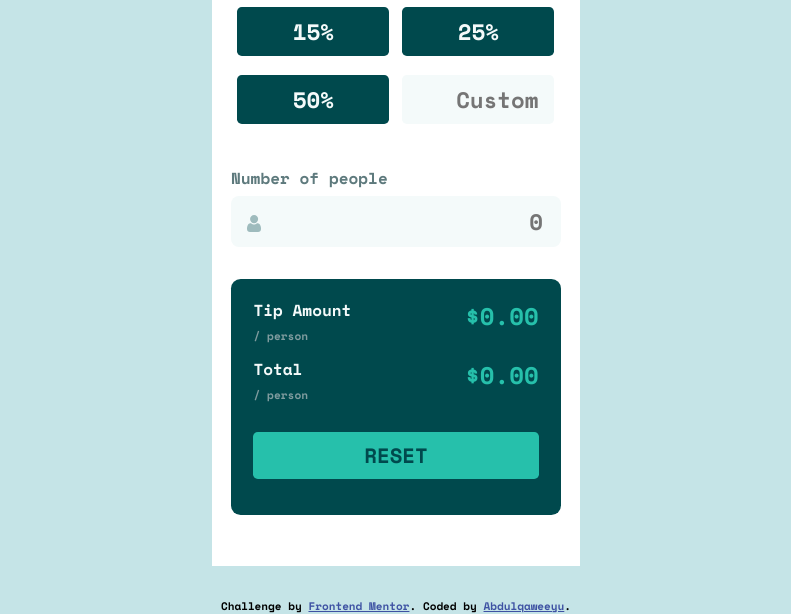
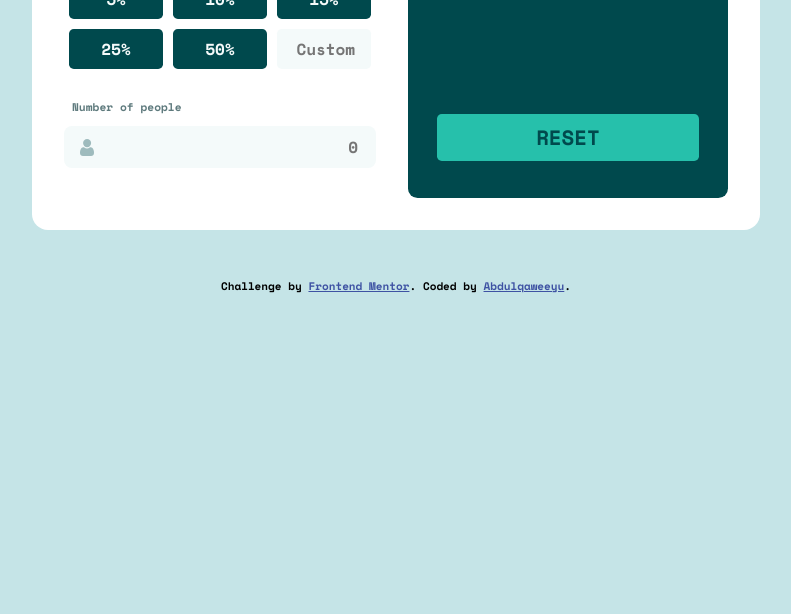
Before and after one commit to ABQ4539/Tip-calculator, a plain HTML site: page index.html in a window 1280 px wide. Shown: the part 368-982 px from the top of the page, without its empty margins (244-1035 px from the left). After the commit the page ends 800 px from the top, so only its background shows below. Drawn offline with nearby package versions, Linux system fonts and the light colour scheme.

Commit message:
final updates and README

```diff
--- a/index.html
+++ b/index.html
@@ -22,6 +22,8 @@
       </div>
 
       <div class="content">
+
+        <div class="right-side">
 
           <div class="containers" id="bill">
             <p class="title">Bill</p>
@@ -51,6 +53,8 @@
             </span>
           </div>
 
+        </div>
+
         <div class="containers" id="calculations">
           <div class="results-container">
             <p>Tip Amount<br><span class="person">/ person</span></p>
@@ -69,7 +73,7 @@
 
       <div class="attribution">
         Challenge by <a href="https://www.frontendmentor.io?ref=challenge" target="_blank">Frontend Mentor</a>.
-        Coded by <a href="#">Abdulqaweeyu</a>.
+        Coded by <a href="https://www.frontendmentor.io/profile/ABQ4539" target="_blank">Abdulqaweeyu</a>.
       </div>
 
     </div>
--- a/index.js
+++ b/index.js
@@ -29,6 +29,8 @@ five.addEventListener("click", function() {
     totalAmountPerPerson = totalAmount/noOfPeople
     let peopleStyle = document.getElementById("people-span");
     let spanTitle = document.getElementById("span-title");
+    peopleStyle.style.border = "none";
+    spanTitle.style.display = "none";
     if (tipAmount === 0 || tipAmountPerPerson === Infinity) {
         tipAmountValue.innerHTML = "Error"
         totalValue.innerHTML = "Error"
@@ -38,9 +40,6 @@ five.addEventListener("click", function() {
         tipAmountValue.innerHTML = "$" + tipAmountPerPerson.toFixed(2)
         totalValue.innerHTML = "$" + totalAmountPerPerson.toFixed(2)
     }
-    console.log(tipAmount);
-    console.log(tipAmountPerPerson);
-    console.log(peopleStyle);
 })
 
 ten.addEventListener("click", function() {
@@ -53,6 +52,8 @@ ten.addEventListener("click", function() {
     totalAmountPerPerson = totalAmount / noOfPeople
     let peopleStyle = document.getElementById("people-span");
     let spanTitle = document.getElementById("span-title");
+    peopleStyle.style.border = "none";
+    spanTitle.style.display = "none";
     if (tipAmount === 0 || tipAmountPerPerson === Infinity) {
         tipAmountValue.innerHTML = "Error"
         totalValue.innerHTML = "Error"
@@ -62,9 +63,6 @@ ten.addEventListener("click", function() {
         tipAmountValue.innerHTML = "$" + tipAmountPerPerson.toFixed(2)
         totalValue.innerHTML = "$" + totalAmountPerPerson.toFixed(2)
     }
-    console.log(tipAmount);
-    console.log(tipAmountPerPerson);
-    console.log(peopleStyle);
 })
 
 fifteen.addEventListener("click", function() {
@@ -77,6 +75,8 @@ fifteen.addEventListener("click", function() {
     totalAmountPerPerson = totalAmount / noOfPeople
     let peopleStyle = document.getElementById("people-span");
     let spanTitle = document.getElementById("span-title");
+    peopleStyle.style.border = "none";
+    spanTitle.style.display = "none";
     if (tipAmount === 0 || tipAmountPerPerson === Infinity) {
         tipAmountValue.innerHTML = "Error"
         totalValue.innerHTML = "Error"
@@ -86,9 +86,6 @@ fifteen.addEventListener("click", function() {
         tipAmountValue.innerHTML = "$" + tipAmountPerPerson.toFixed(2)
         totalValue.innerHTML = "$" + totalAmountPerPerson.toFixed(2)
     }
-    console.log(tipAmount);
-    console.log(tipAmountPerPerson);
-    console.log(peopleStyle);
 })
 
 twenty.addEventListener("click", function() {
@@ -101,6 +98,8 @@ twenty.addEventListener("click", function() {
     totalAmountPerPerson = totalAmount / noOfPeople
     let peopleStyle = document.getElementById("people-span");
     let spanTitle = document.getElementById("span-title");
+    peopleStyle.style.border = "none";
+    spanTitle.style.display = "none";
     if (tipAmount === 0 || tipAmountPerPerson === Infinity) {
         tipAmountValue.innerHTML = "Error"
         totalValue.innerHTML = "Error"
@@ -110,9 +109,6 @@ twenty.addEventListener("click", function() {
         tipAmountValue.innerHTML = "$" + tipAmountPerPerson.toFixed(2)
         totalValue.innerHTML = "$" + totalAmountPerPerson.toFixed(2)
     }
-    console.log(tipAmount);
-    console.log(tipAmountPerPerson);
-    console.log(peopleStyle);
 })
 
 fifty.addEventListener("click", function() {
@@ -125,6 +121,8 @@ fifty.addEventListener("click", function() {
     totalAmountPerPerson = totalAmount / noOfPeople
     let peopleStyle = document.getElementById("people-span");
     let spanTitle = document.getElementById("span-title");
+    peopleStyle.style.border = "none";
+    spanTitle.style.display = "none";
     if (tipAmount === 0 || tipAmountPerPerson === Infinity) {
         tipAmountValue.innerHTML = "Error"
         totalValue.innerHTML = "Error"
@@ -134,9 +132,6 @@ fifty.addEventListener("click", function() {
         tipAmountValue.innerHTML = "$" + tipAmountPerPerson.toFixed(2)
         totalValue.innerHTML = "$" + totalAmountPerPerson.toFixed(2)
     }
-    console.log(tipAmount);
-    console.log(tipAmountPerPerson);
-    console.log(peopleStyle);
 })
 
 custom.addEventListener("keypress", function(e) {
@@ -150,6 +145,8 @@ custom.addEventListener("keypress", function(e) {
         totalAmountPerPerson = totalAmount / noOfPeople
         let peopleStyle = document.getElementById("people-span");
         let spanTitle = document.getElementById("span-title");
+        peopleStyle.style.border = "none";
+        spanTitle.style.display = "none";
         if (tipAmount === 0 || tipAmountPerPerson === Infinity) {
             tipAmountValue.innerHTML = "Error"
             totalValue.innerHTML = "Error"
@@ -159,9 +156,6 @@ custom.addEventListener("keypress", function(e) {
             tipAmountValue.innerHTML = "$" + tipAmountPerPerson.toFixed(2)
             totalValue.innerHTML = "$" + totalAmountPerPerson.toFixed(2)
         }
-        console.log(tipAmount);
-        console.log(tipAmountPerPerson);
-        console.log(peopleStyle);
     }
 })
 
--- a/styles.css
+++ b/styles.css
@@ -29,13 +29,14 @@ input:focus, textarea:focus, select:focus{
 body {
     font-family: 'Space Mono', monospace;
     font-size: 1.4rem;
+    background-color: var(--light-grayish-cyan);
 }
 .main-container {
     display: flex;
     flex-direction: column;
     align-items: center;
     justify-content: center;
-    background-color: var(--light-grayish-cyan);
+
     min-width: 369px;
 }
 .header {
@@ -47,8 +48,7 @@ body {
     flex-direction: column;
     padding: 1.2rem;
     margin-bottom: 2rem;
-    border-top-left-radius: 1rem;
-    border-top-right-radius: 1rem;
+    border-radius: 1rem;
 }
 .containers {
     margin-bottom: 2rem;
@@ -59,7 +59,7 @@ body {
     font-size: 1rem;
 }
 .icons {
-    width: 14px;
+    width: 0.875rem;
     height: fit-content;
     padding-top: 0.4rem;
 }
@@ -107,7 +107,7 @@ input[type="number"]::-webkit-inner-spin-button {
 }
 .btn:hover {
      color: var(--very-dark-cyan);
-     background-color: var(--light-grayish-cyan);
+     background-color: var(--strong-cyan);
      cursor: pointer;
 }
 #custom {
@@ -124,7 +124,7 @@ input[type="number"]::-webkit-inner-spin-button {
     display: flex;
     justify-content: space-between;
 }
-#no-of-people span:hover{
+#no-of-people > span:hover{
     border: 2px solid var(--light-grayish-cyan);
     cursor: pointer;
 }
@@ -151,7 +151,7 @@ input[type="number"]::-webkit-inner-spin-button {
 }
 .result {
     color: var(--strong-cyan);
-    font-size: 1.5rem;
+    font-size: 1.8rem;
 }
 .reset-button {
     width: 100%;
@@ -168,10 +168,67 @@ input[type="number"]::-webkit-inner-spin-button {
     cursor: pointer;
 }
 
-
+@media screen and (min-width: 786px) {
+    .content {
+        display: flex;
+        flex-direction: row;
+        align-items: center;
+        justify-content: space-evenly;
+        min-width: 40rem;
+        font-size: 1rem;
+        padding: 2rem;
+        margin: 3rem auto;
+    }
+    .containers {
+        margin-bottom: 1rem;
+    }
+    .right-side .containers {
+        margin-bottom: 1.5rem;
+    }
+    .title {
+        font-size: 0.7rem;
+        margin-left: 0.5rem;
+        margin-bottom: 0.3rem;
+    }
+    .icons {
+        padding-top: 0.1rem;
+    }
+    #icons-people {
+        padding-top: 0.3rem;
+    }
+    .buttons-grid-container {
+        grid-template-columns: auto auto auto;
+    }
+    .grid-item {
+        margin: 0.3rem;
+    }
+    .btn {
+        width: 5.9rem;
+        border: none;
+        border-radius: 0.3rem;
+        padding: 0.5rem 1rem;
+    }
+    #calculations {
+        margin-left: 2rem;
+        margin-bottom: 0rem;
+        padding: 1.5rem 1.8rem;
+        width: 20rem;
+        height: 22rem;
+    }
+    .results-container p {
+        font-size: 0.7rem;
+        margin-top: 1.2rem;
+    }
+    .result {
+        font-size: 2.1rem;
+    }
+    .reset-button {
+        margin-top: 7.2rem;
+    }
+}
 
 .attribution {
-    font-size: 11px;
+    font-size: 0.688rem;
     text-align: center;
 }
 .attribution a {
```
Also changed, not shown: images/Screenshot1.png (added), images/Screenshot2.png (added), images/Screenshot3.png (added), 1 other file. Lines whose indentation alone changed are shown as unchanged.
